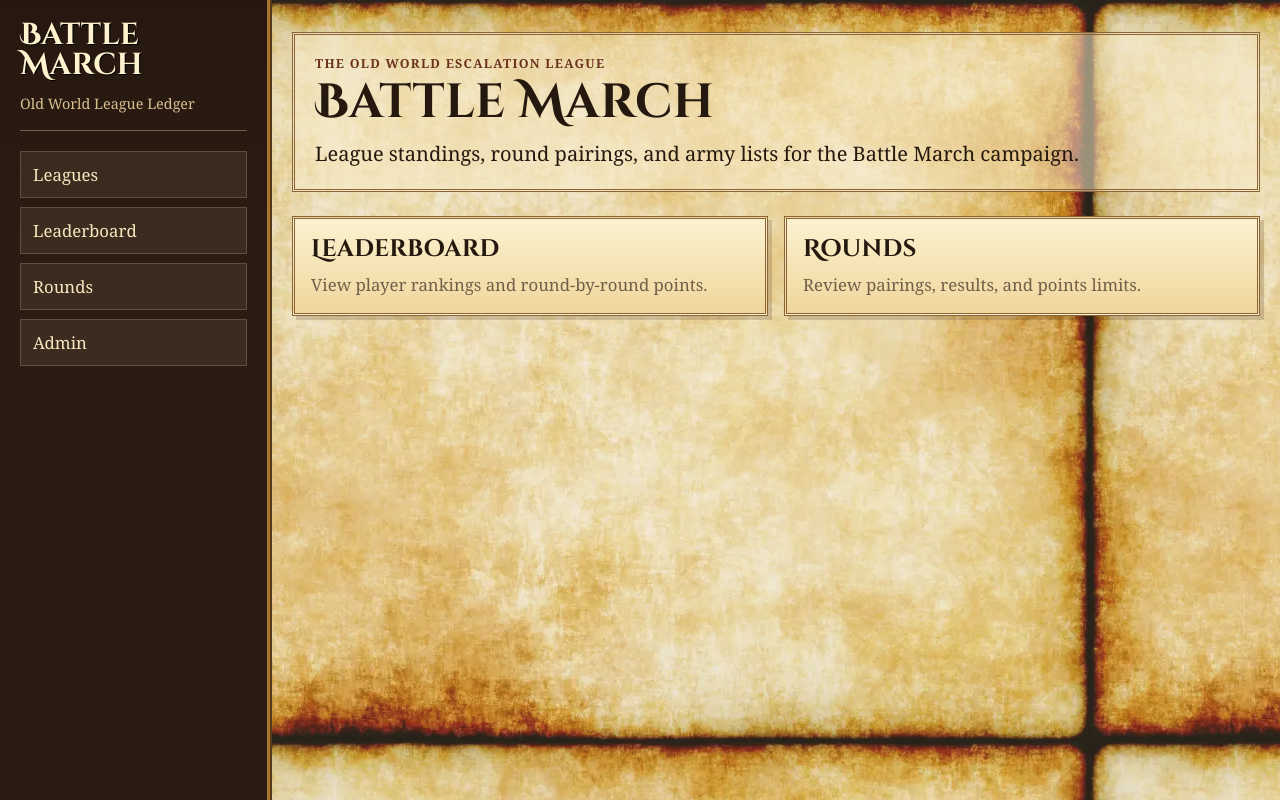
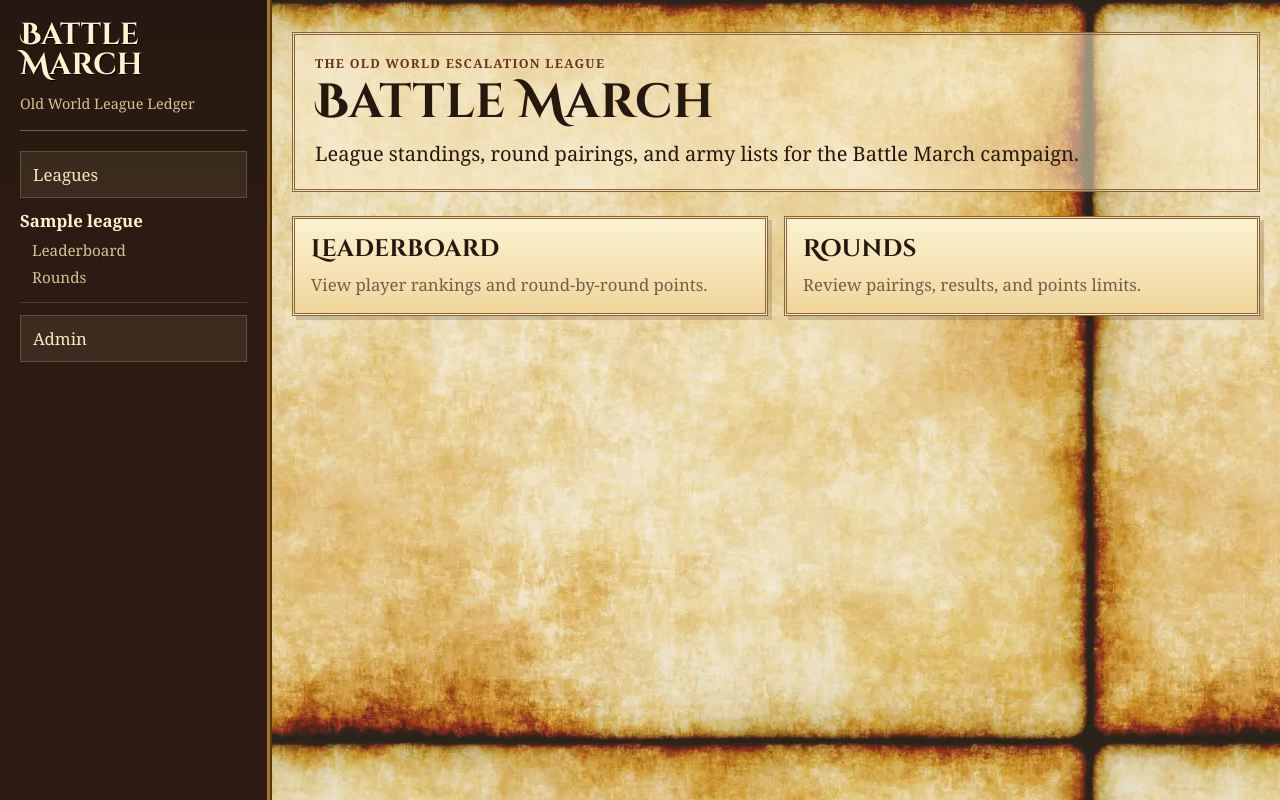
Before and after one commit to olie-t/BattleMarch_Scoreboard, a FastAPI app: page / in a window 1280 px wide. Run offline with FastAPI, Linux system fonts and the light colour scheme; tables that the repository leaves empty hold one stand-in row (values such as "Sample post"); some web fonts are replaced.

Commit message:
better sidebar

```diff
--- a/app/static/styles.css
+++ b/app/static/styles.css
@@ -86,6 +86,31 @@ a:hover {
 
 .side-link:hover {
     background: rgba(255, 239, 191, 0.16);
+    color: #ffffff;
+}
+
+.side-league {
+    border-bottom: 1px solid rgba(255, 239, 191, 0.16);
+    margin-bottom: 0.75rem;
+    padding: 0.25rem 0 0.75rem;
+}
+
+.side-league-name {
+    color: #fff3cf;
+    font-weight: 700;
+    line-height: 1.2;
+    margin-bottom: 0.35rem;
+}
+
+.side-sub-link {
+    color: #d8c190;
+    display: block;
+    font-size: 0.95rem;
+    padding: 0.12rem 0 0.12rem 0.75rem;
+    text-decoration: none;
+}
+
+.side-sub-link:hover {
     color: #ffffff;
 }
 
--- a/app/templates/base.html
+++ b/app/templates/base.html
@@ -18,8 +18,13 @@
             <p class="site-subtitle">Old World League Ledger</p>
             <nav aria-label="Primary navigation">
                 <a class="side-link" href="/leagues">Leagues</a>
-                <a class="side-link" href="/players">Leaderboard</a>
-                <a class="side-link" href="/rounds">Rounds</a>
+                {% for nav_league in nav_leagues() %}
+                    <div class="side-league">
+                        <div class="side-league-name">{{ nav_league.name }}</div>
+                        <a class="side-sub-link" href="/leagues/{{ nav_league.id }}/players">Leaderboard</a>
+                        <a class="side-sub-link" href="/leagues/{{ nav_league.id }}/rounds">Rounds</a>
+                    </div>
+                {% endfor %}
                 <a class="side-link" href="/admin">Admin</a>
             </nav>
         </aside>
```
Also changed, not shown: app/templating.py (+16 -0 lines), tests/test_public_leagues.py (+4 -0 lines).
